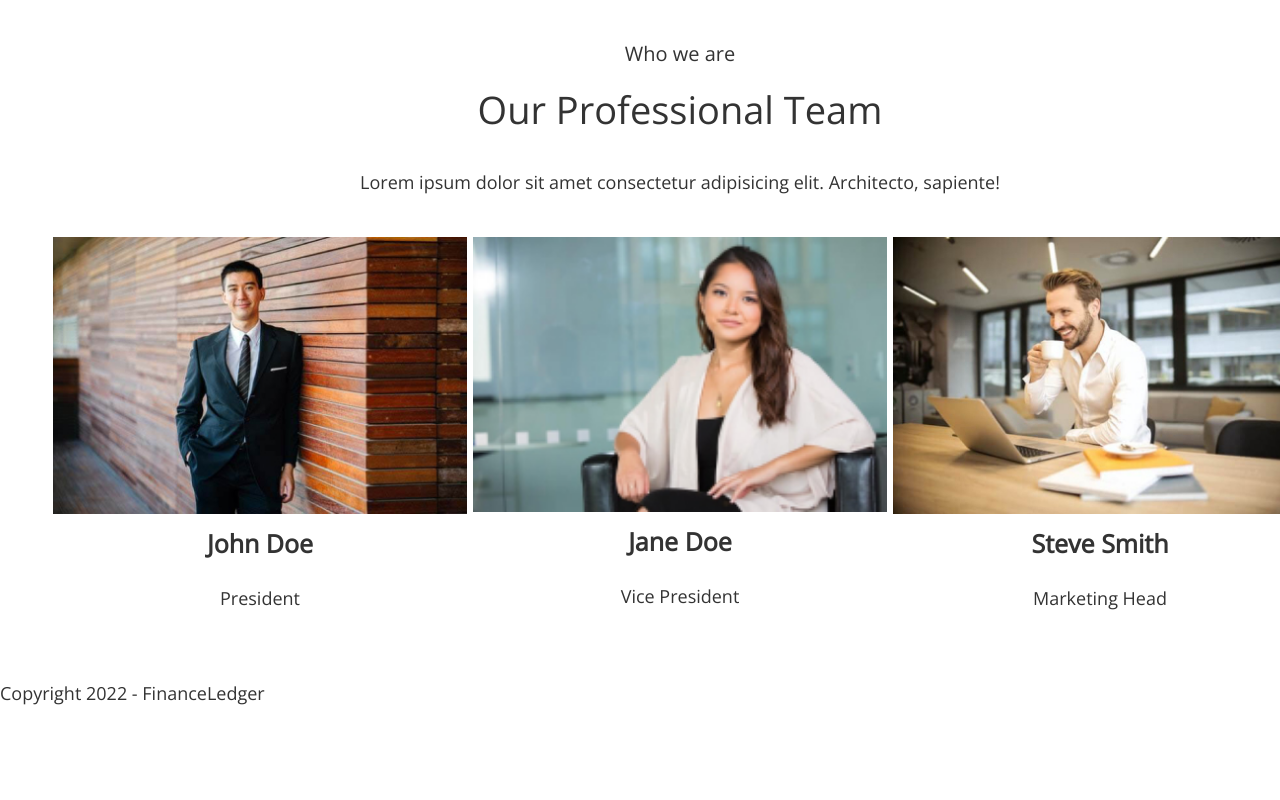
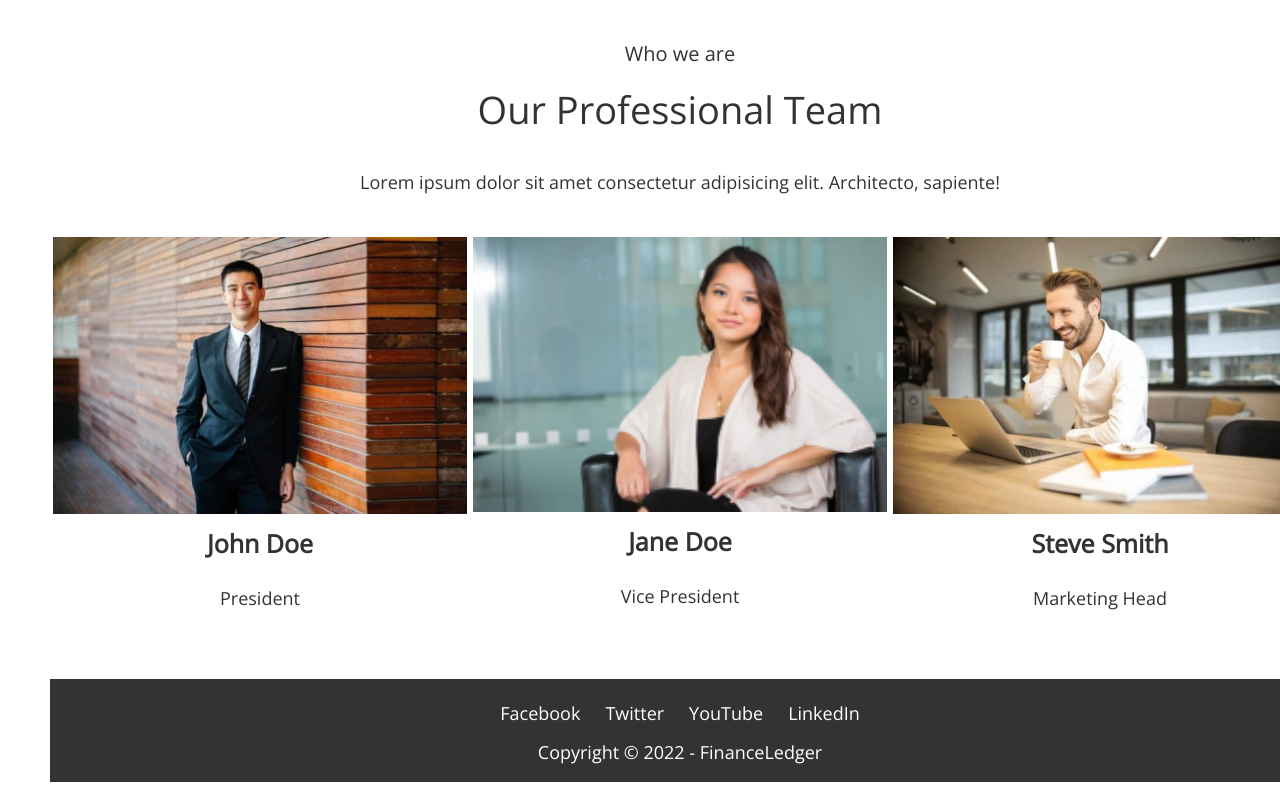
Before and after one commit to yukhymets/fson58-dreamteam, a plain HTML site: page index.html in a window 1280 px wide. Shown: the part 2155-2955 px from the top of the page. Before the commit the page ends 2863 px from the top, so only its background shows below. Drawn offline with nearby package versions, Linux system fonts and the light colour scheme.

Commit message:
rooter-addet

```diff
--- a/css/style.css
+++ b/css/style.css
@@ -5,13 +5,12 @@
   --secondary-text-color: #ffffff;
   --input-text-color: #808080;
   --hero-text-color: #e9e9e9;
-  --bcg-color:#E5E5E5;
+  --bcg-color: #e5e5e5;
 
   --main-font-family: 'Open Sans', sans-serif;
 
   --indent: 8px;
   --items: 4;
-
 }
 
 body {
@@ -244,7 +243,7 @@ address {
 
 /* cases */
 
-.cases{
+.cases {
   padding-top: 50px;
   padding-bottom: 47px;
 
@@ -281,7 +280,7 @@ address {
   display: flex;
   flex-wrap: wrap;
   margin: calc(-1 * var(--indent) / 2);
-      }
+}
 
 .cases-list-item {
   flex-basis: calc((100% - var(--indent) * var(--items)) / var(--items));
@@ -289,7 +288,6 @@ address {
 
   border-radius: 0;
 }
-
 
 /* blog */
 .blog .container {
@@ -304,7 +302,7 @@ address {
 
 .blog-text-wrapper {
   min-width: calc(100% / 2);
-  background-color: #0284D0;
+  background-color: #0284d0;
   height: 517px;
   padding: 112px 44px 123px 30px;
 }
@@ -325,26 +323,26 @@ address {
 }
 
 .blog-text {
- color: var(--secondary-text-color);
- margin-bottom: 17px;
+  color: var(--secondary-text-color);
+  margin-bottom: 17px;
 }
 
 .blog .button {
-  border: 1px solid #FFFFFF;
+  border: 1px solid #ffffff;
   border-radius: 5px;
   background-color: transparent;
 }
 
 /* team */
 
-.team{
+.team {
   padding-top: 50px;
   padding-bottom: 47px;
 
   background-color: var(--primary-white-color);
 }
 
-.team-description{
+.team-description {
   margin-bottom: 16px;
 
   font-size: 20px;
@@ -353,7 +351,7 @@ address {
   color: var(--primary-text-color);
 }
 
-.section-title{
+.section-title {
   margin-bottom: 34px;
 
   font-weight: 300;
@@ -363,35 +361,69 @@ address {
   color: var(--primary-text-color);
 }
 
-.team-text{
+.team-text {
   margin-bottom: 39px;
 
   text-align: center;
   color: var(--primary-text-color);
 }
 
-.team-list{
-    display: flex;
-    justify-content: space-between;
+.team-list {
+  display: flex;
+  justify-content: space-between;
 }
 
-.team-item{
-  margin: calc(var(--indent) / 3)
+.team-item {
+  margin: calc(var(--indent) / 3);
 }
 
-.team-title{
+.team-title {
   margin-top: 13px;
 
   font-size: 25px;
   line-height: 1.28;
   text-align: center;
-  color:var(--primary-text-color);
+  color: var(--primary-text-color);
 }
 
-.team-position{
+.team-position {
   font-size: 18px;
   line-height: 1.56;
   text-align: center;
 
-  color:var(--primary-text-color);
+  color: var(--primary-text-color);
 }
+
+/* футер */
+
+.footer {
+  background-color: var(--primary-text-color);
+}
+
+.footer-contacts {
+  display: flex;
+  align-items: center;
+  justify-content: center;
+}
+
+.footer-contacts-list {
+  padding-top: 20px;
+  margin-bottom: 10px;
+}
+
+.footer-contacts-list:not(:last-child) {
+  margin-right: 25px;
+}
+
+.footer-contacts-link {
+  color: #ffffff;
+  display: flex;
+  align-items: center;
+  justify-content: center;
+}
+
+.footer-copyryght {
+  color: #ffffff;
+  padding-bottom: 16px;
+  text-align: center;
+}
--- a/index.html
+++ b/index.html
@@ -207,6 +207,58 @@
     </main>
 
     <!-- Footer -->
-    <footer>Copyright 2022 - FinanceLedger</footer>
+    <section>
+      <div class="container">
+        <footer class="footer">
+          <ul class="footer-contacts list">
+            <li class="footer-contacts-list list">
+              <a
+                class="footer-contacts-link link"
+                href=""
+                target="_blank"
+                rel="noopener noreferrer"
+                aria-label="Facebook"
+                >Facebook
+              </a>
+            </li>
+
+            <li class="footer-contacts-list list">
+              <a
+                class="footer-contacts-link link"
+                href=""
+                target="_blank"
+                rel="noopener noreferrer"
+                aria-label="Twitter"
+                >Twitter
+              </a>
+            </li>
+
+            <li class="footer-contacts-list list">
+              <a
+                class="footer-contacts-link link"
+                href=""
+                target="_blank"
+                rel="noopener noreferrer"
+                aria-label="YouTube"
+                >YouTube
+              </a>
+            </li>
+
+            <li class="footer-contacts-list list">
+              <a
+                class="footer-contacts-link link"
+                href=""
+                target="_blank"
+                rel="noopener noreferrer"
+                aria-label="LinkedIn"
+                >LinkedIn
+              </a>
+            </li>
+          </ul>
+
+          <p class="footer-copyryght">Copyright &#xA9; 2022 - FinanceLedger</p>
+        </footer>
+      </div>
+    </section>
   </body>
 </html>
```
